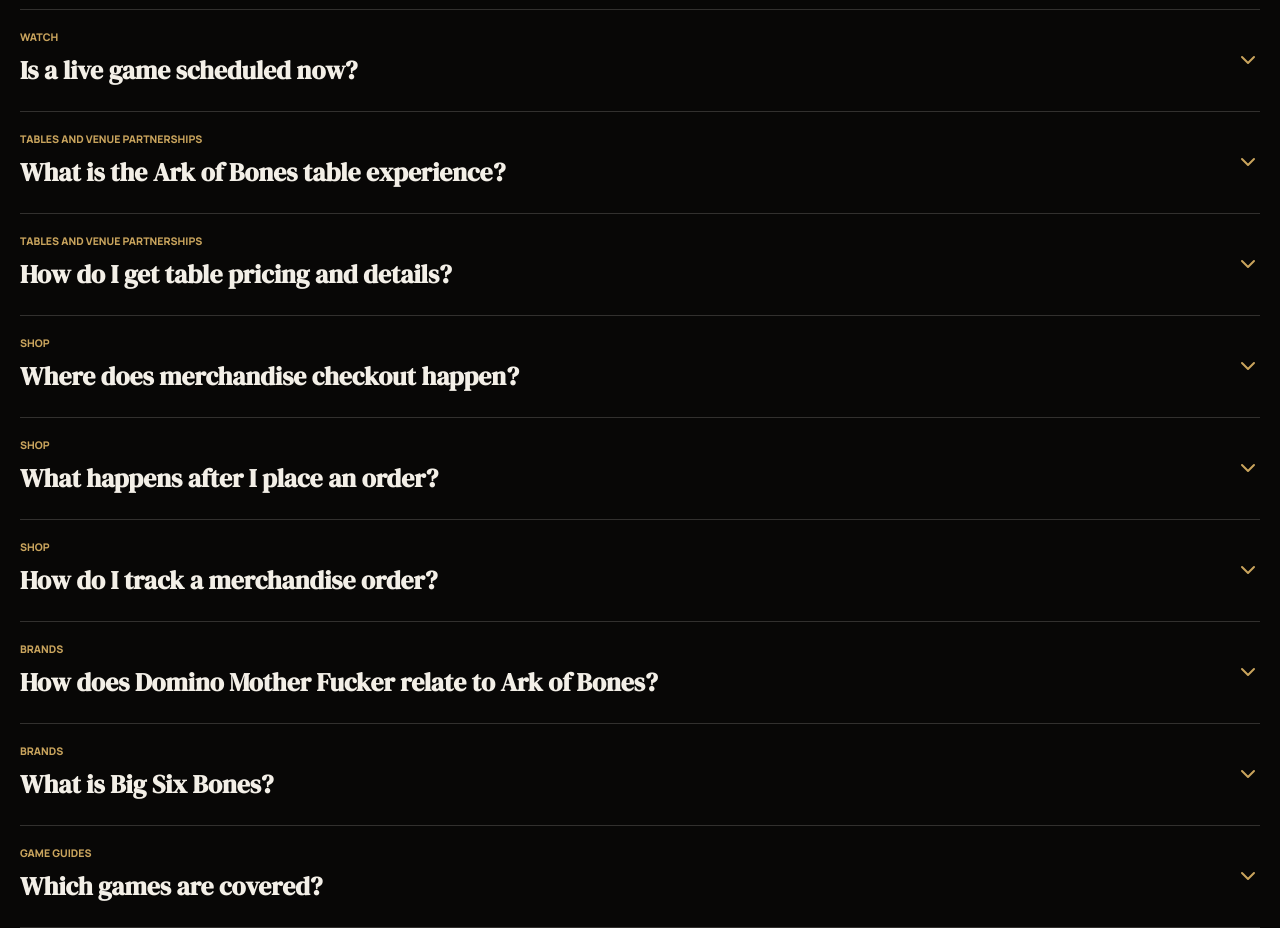
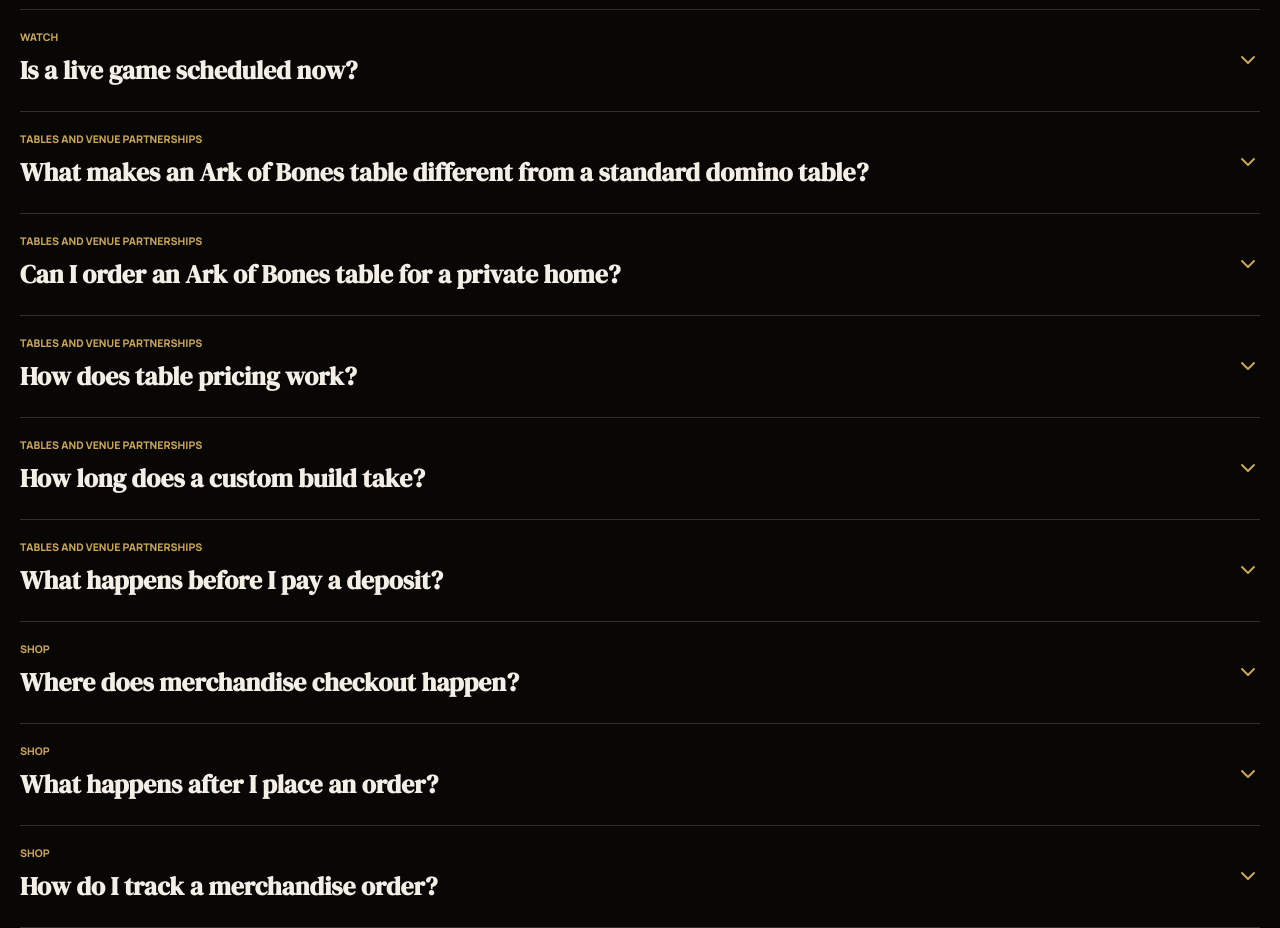
Before and after one commit to MysticQuestion/ark-of-bones, a React (Vite) app: page /faq in a window 1280 px wide. Shown: the part 1120-2048 px from the top of the page. Built offline with nearby package versions, Linux system fonts and the light colour scheme.

Commit message:
Clarify table buying and venue qualification FAQs

```diff
--- a/src/data/faqs.js
+++ b/src/data/faqs.js
@@ -17,50 +17,71 @@ export const faqs = [
     category: 'Ark of Bones',
     question: 'What is Ark of Bones?',
     answer:
-      'Ark of Bones is the home of domino entertainment: live play, filmed competition, table experiences, cultural storytelling, merchandise, and community.',
+      'Ark of Bones is a domino entertainment company built around handcrafted table experiences, live and filmed competition, official-play systems, cultural storytelling, merchandise, and community programming.',
     link: { label: 'Read the company story', to: '/about' },
   },
   {
     category: 'Events',
     question: 'Where can I find upcoming events?',
     answer:
-      'Visit the Events page for upcoming dates and ways to join. Follow Ark of Bones on social media for new announcements.',
+      'Visit the Events page for published dates and participation details. Follow the official Ark of Bones channels for newly announced programs and competitions.',
     link: { label: 'View events', to: '/events' },
   },
   {
     category: 'Events',
     question: 'Can Ark of Bones produce an event at my venue?',
     answer:
-      'Yes. Use the Contact page and select Host an Event. Share your city, venue, audience, and event goals to start the conversation.',
-    link: { label: 'Request a hosted event', to: '/contact?inquiry=Host%20an%20Event' },
+      'Yes. Venue and hosted-event inquiries begin with the location, expected audience, available technical infrastructure, timing, and the kind of experience you want to produce.',
+    link: { label: 'Plan a venue experience', to: '/contact?inquiry=Tables%20%2F%20Venue%20Partnership' },
   },
   {
     category: 'Watch',
     question: 'Where can I watch Ark of Bones?',
     answer:
-      'Visit the Watch page or follow Ark of Bones on YouTube, Instagram, TikTok, and Facebook.',
+      'Visit the Watch page or follow Ark of Bones on YouTube, Instagram, TikTok, and Facebook for published footage, table features, competition, and cultural stories.',
     link: { label: 'Open the watch hub', to: '/watch' },
   },
   {
     category: 'Watch',
     question: 'Is a live game scheduled now?',
     answer:
-      'The Watch page shows when Ark of Bones is live and connects you to recent matches and clips between broadcasts.',
+      'The Watch page shows the current live status and keeps the archive available between broadcasts. When Ark of Bones is off air, recent footage and product context remain available.',
     link: { label: 'Check live status', to: '/watch' },
   },
   {
     category: 'Tables and Venue Partnerships',
-    question: 'What is the Ark of Bones table experience?',
+    question: 'What makes an Ark of Bones table different from a standard domino table?',
     answer:
-      'It brings live play, audience engagement, connected screens, and streaming possibilities together around the table.',
-    link: { label: 'Explore venue experiences', to: '/tables' },
+      'Ark of Bones treats the table as a media-ready playing surface. Depending on the build, the experience can incorporate player-view cameras, table sound, lighting and indicators, display or streaming integration, scoring or tracking technology, and custom finishes.',
+    link: { label: 'Explore the table', to: '/tables' },
   },
   {
     category: 'Tables and Venue Partnerships',
-    question: 'How do I get table pricing and details?',
+    question: 'Can I order an Ark of Bones table for a private home?',
     answer:
-      'Start a Tables / Venue Partnership inquiry and tell us about your space, city, audience, and event goals.',
-    link: { label: 'Request table details', to: '/contact?inquiry=Tables%20%2F%20Venue%20Partnership' },
+      'Yes. Private builds can be scoped around room fit, finish, lighting, engraving, media features, typical group size, and the way the table will actually be used at home.',
+    link: { label: 'Request private build details', to: '/contact?inquiry=Private%20%2F%20Home%20Table' },
+  },
+  {
+    category: 'Tables and Venue Partnerships',
+    question: 'How does table pricing work?',
+    answer:
+      'Pricing is quoted by scope because technology, finish work, branding, delivery, installation, and event support can vary materially between builds. Ark of Bones should confirm the build sheet, timeline, and included services before requesting a deposit.',
+    link: { label: 'Start a build inquiry', to: '/tables' },
+  },
+  {
+    category: 'Tables and Venue Partnerships',
+    question: 'How long does a custom build take?',
+    answer:
+      'A custom build typically follows a 4–6 week production window after the final scope and deposit, subject to the configuration, material availability, delivery requirements, and any venue integration work.',
+    link: { label: 'Review the build process', to: '/tables' },
+  },
+  {
+    category: 'Tables and Venue Partnerships',
+    question: 'What happens before I pay a deposit?',
+    answer:
+      'The goal is a clear written scope: dimensions and fit, materials and finishes, included technology, power and display requirements, customization, delivery or installation, service terms, timeline, and the deposit schedule for that specific build.',
+    link: { label: 'Request build details', to: '/contact?inquiry=Private%20%2F%20Home%20Table' },
   },
   {
     category: 'Shop',
@@ -73,7 +94,7 @@ export const faqs = [
     category: 'Shop',
     question: 'What happens after I place an order?',
     answer:
-      'Squarespace sends the buyer an order confirmation and receipt while authorized Ark of Bones store managers receive the details needed to prepare the purchase. A fulfillment email follows when the order is released for delivery.',
+      'Squarespace sends the buyer an order confirmation and receipt while authorized Ark of Bones store managers receive the information needed to prepare the purchase. A fulfillment email follows when the order is released for delivery.',
     link: { label: 'Review the complete order journey', to: '/shop#commerce-journey-title' },
   },
   {
@@ -108,13 +129,13 @@ export const faqs = [
     category: 'Game Guides',
     question: 'Are the guides official tournament rules?',
     answer:
-      'No. They are practical player primers. House, event, and tournament rules should always be confirmed before play starts.',
-    link: { label: 'Review the guides', to: '/learn' },
+      'No. The current guides are practical player primers. The Official Play program is the separate roadmap for standardized competition rules, ranking, sanctioning, and referee development.',
+    link: { label: 'Explore official play', to: '/official-play' },
   },
   {
     category: 'Contact',
     question: 'How do I contact Ark of Bones?',
-    answer: `Email ${CONTACT.email} or call ${CONTACT.phoneDisplay}. The Contact page also prepares a detailed inquiry for your email application.`,
-    link: { label: 'Contact Ark of Bones', to: '/contact' },
+    answer: `Email ${CONTACT.email}, call ${CONTACT.phoneDisplay}, or use Work With Us to provide the location, timeline, use case, and scope needed for a useful response.`,
+    link: { label: 'Work with Ark of Bones', to: '/contact' },
   },
 ];
```
